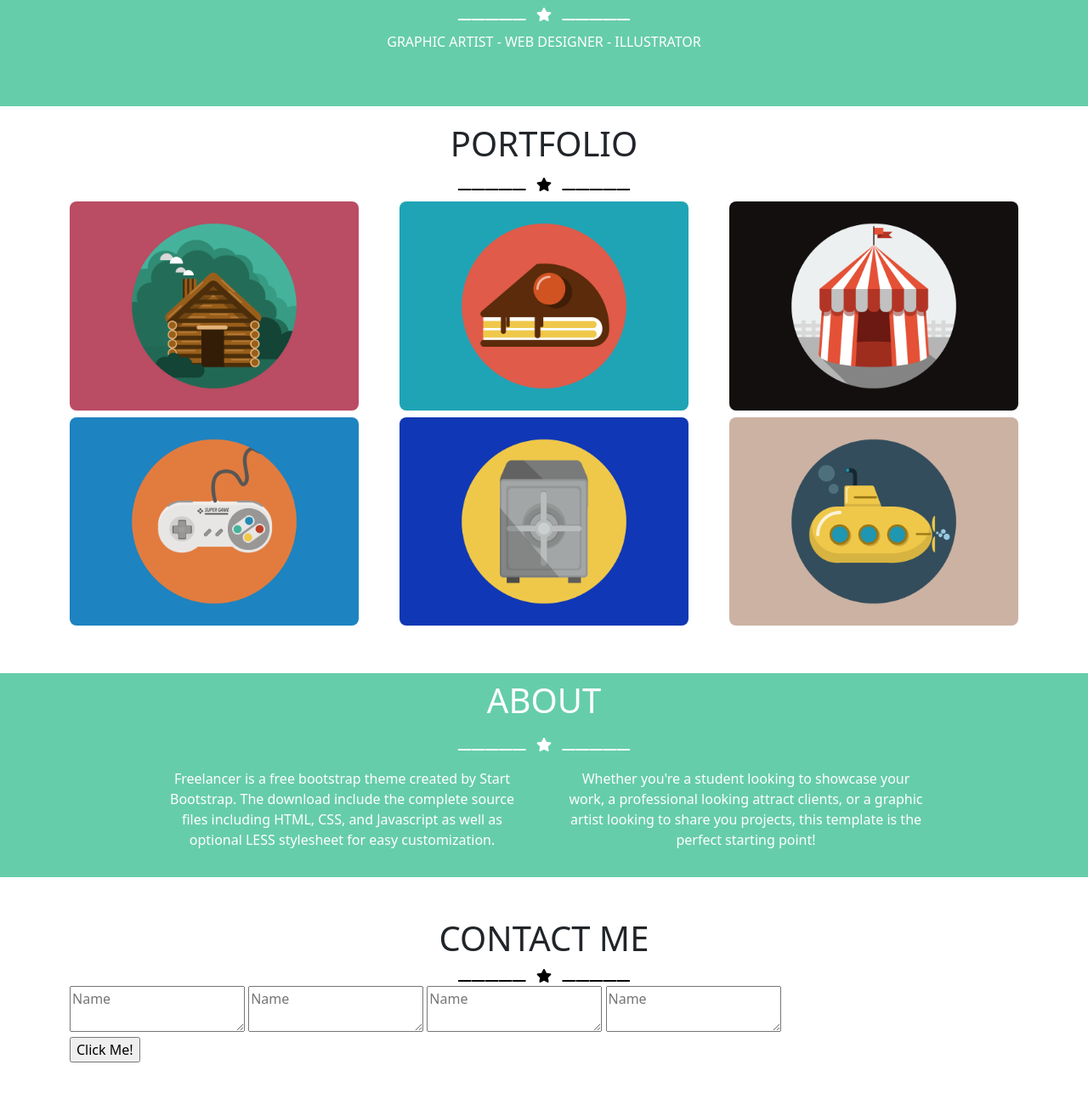
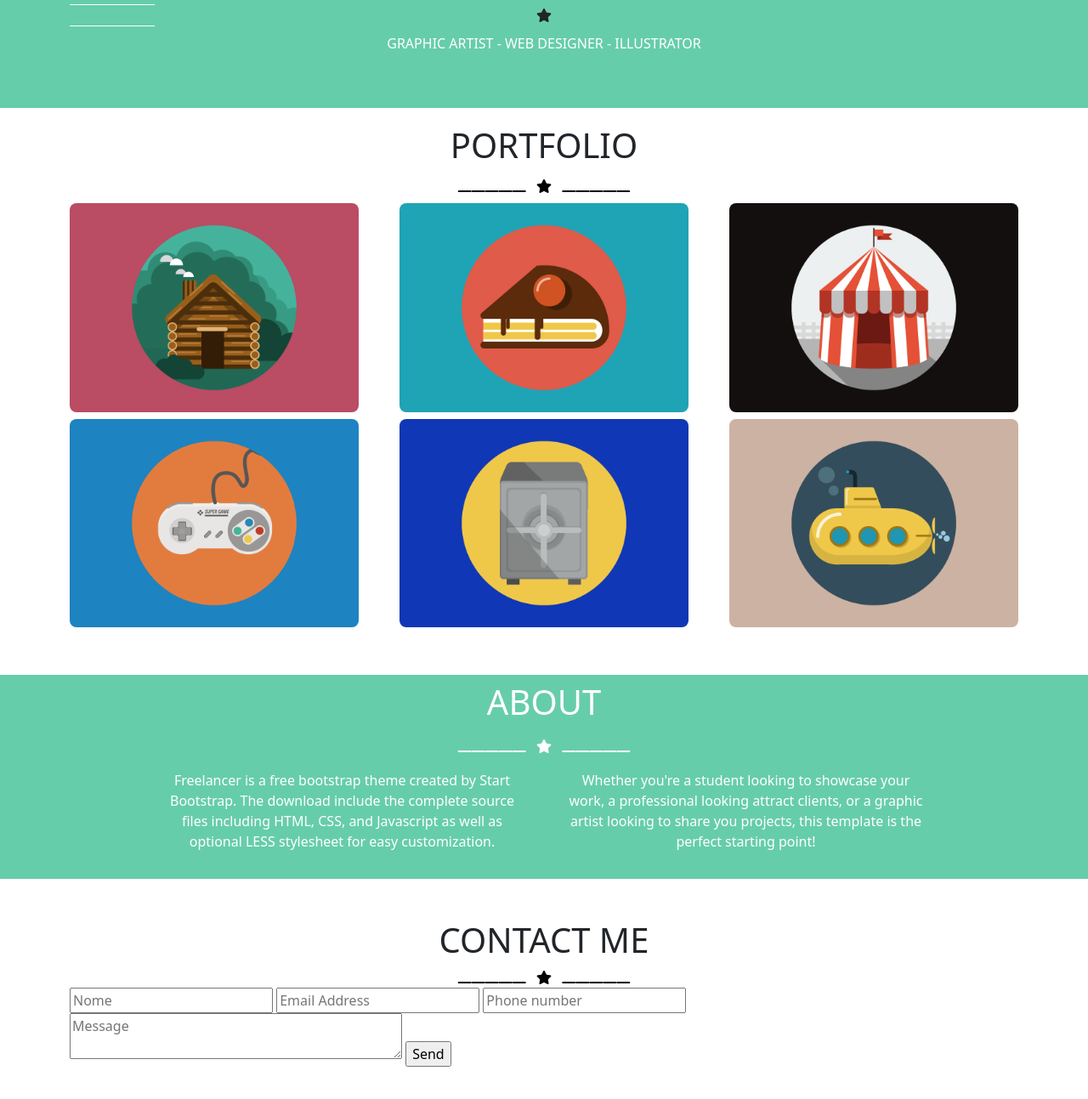
Before and after one commit to chiaraxs/html-css-bootstrap-freelancer, a plain HTML site: page index.html in a window 1280 px wide. Shown: the part 375-1668 px from the top of the page at 85% size. Drawn offline with nearby package versions, Linux system fonts and the light colour scheme.

Commit message:
prova star

```diff
--- a/css/style.css
+++ b/css/style.css
@@ -54,3 +54,8 @@
     height: 80px;
     background-color: #35383b;
 }
+
+.border_bottom{
+    border-bottom: 1px solid white;
+    width: 100px;
+}
--- a/index.html
+++ b/index.html
@@ -52,11 +52,13 @@
                     <h1 class="white-text py-1 text-uppercase">start bootstrap</h1>
 
                     <!-- divisore con stellina  -->
-                    <div class="star-line-white">
+                    <div class="star-line white justify-content-center">
 
-                        <i class="far fa-window-minimize"></i><i class="far fa-window-minimize"></i><i class="far fa-window-minimize"></i><i class="far fa-window-minimize"></i><i class="far fa-window-minimize"></i>
-                        <i class="fas fa-star my-1 mx-2"></i>
-                        <i class="far fa-window-minimize"></i><i class="far fa-window-minimize"></i><i class="far fa-window-minimize"></i><i class="far fa-window-minimize"></i><i class="far fa-window-minimize"></i>
+                        <div class="border_bottom"></div>
+                        <div class="star">
+                            <i class="fas fa-star my-1 mx-2"></i>
+                        </div>
+                        <div class="border_bottom"></div>
 
                     </div>
 
@@ -175,14 +177,16 @@
                 <div class="form-zone">
 
                     <form>
-                        <textarea placeholder="Name"></textarea>
-                        <textarea placeholder="Name"></textarea>
-                        <textarea placeholder="Name"></textarea>
-                        <textarea placeholder="Name"></textarea>
+                        <input type="text" name="Nome" placeholder="Nome">
+                        <input type="text" name="Email Address" placeholder="Email Address">
+                        <input type="text" name="Phone number" placeholder="Phone number">
+                        <textarea id="" name="" placeholder="Message" rows="2" cols="40"></textarea>
 
-                      </form>
+                        <input type="submit" value="Send">
 
-                    <input type="button" onclick="alert('Hello World!')" value="Click Me!">
+                    </form>
+
+
 
                 </div>
 
```
